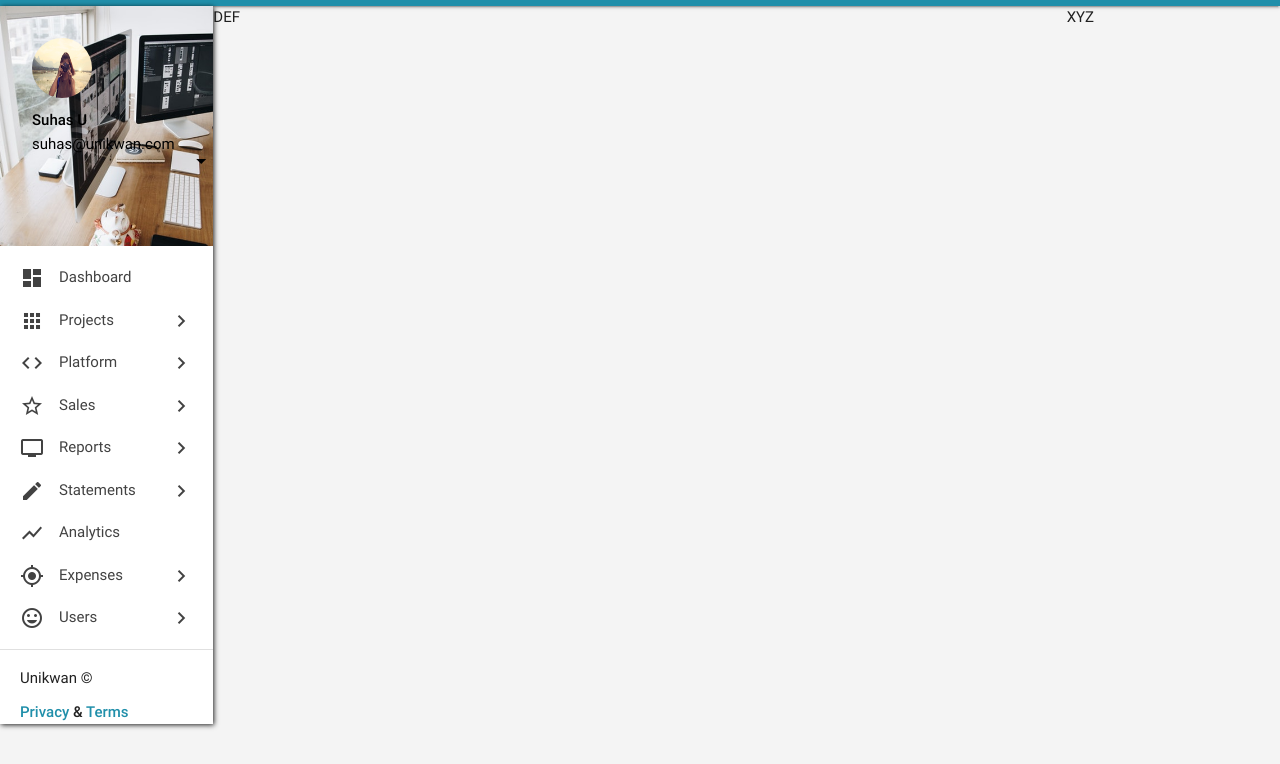
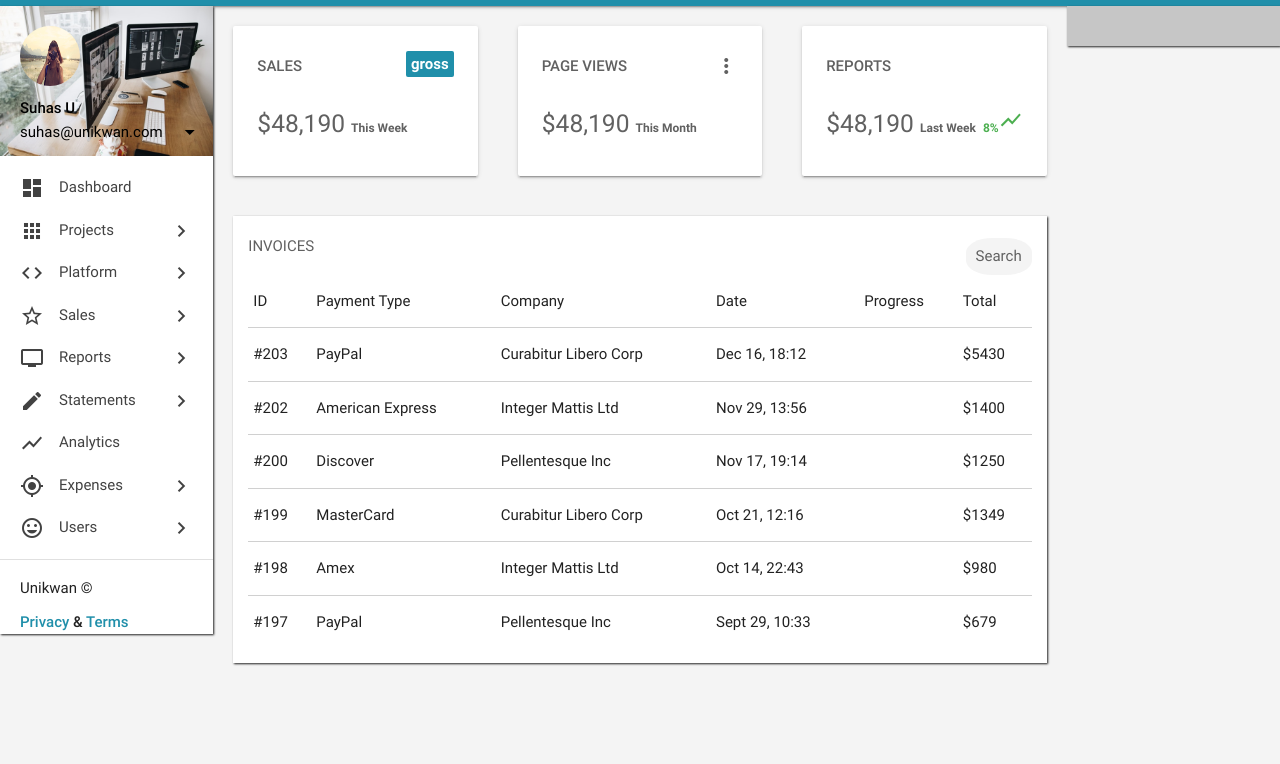
Before and after one commit to himanish58/user-homepage-sample, a website: page src/index.html in a window 1280 px wide. Shown: the part 58-822 px from the top of the page. After the commit the page ends 800 px from the top, so only its background shows below. Drawn offline with nearby package versions, Linux system fonts and the light colour scheme.

Commit message:
Completed the middle portion. Will add the graphs later.

```diff
--- a/src/index.html
+++ b/src/index.html
@@ -48,7 +48,7 @@
 
   <div class="row">
 
-    <!-- SideNav Started -->
+    <!-- Left sidebar Started -->
 
     <div class="col l2">
       <div class="left-sidebar">
@@ -83,17 +83,109 @@
         </div>
       </div>
     </div>
+    <!-- Left sidebar Ended -->
 
     <!-- Middle Table Started -->
 
     <div class="col l8">
-      DEF
+      <div class="row">
+        <div class="col l4">
+          <div class="card-panel grey-text text-darken-2">
+            <h6><strong class="left">SALES</strong><div class="right" id="gross">gross</div></h6>
+            <h5>$48,190 <span>This Week</span></h5>
+          </div>
+        </div>
+        <div class="col l4">
+          <div class="card-panel grey-text text-darken-2">
+            <h6><strong class="left">PAGE VIEWS</strong><i class="material-icons right">more_vert</i></h6>
+            <h5>$48,190 <span>This Month</span></h5>
+          </div>
+        </div>
+        <div class="col l4">
+          <div class="card-panel grey-text text-darken-2">
+            <h6><strong class="left">REPORTS</strong></h6>
+            <h5>$48,190 <span>Last Week</span><span class="right percentage green-text">8%<i class="material-icons">show_chart</i></span></h5>
+          </div>
+        </div>
+      </div>
+      <div class="row">
+        <div class="col l12">
+          <div class="main-table">
+            <h6 class="grey-text text-darken-2"><span class="left">INVOICES</span><a href="#" id="table-search" class="right grey-text text-darken-2">Search</a></h6>
+            <table class="bordered">
+              <thead>
+                <tr>
+                  <td>ID</td>
+                  <td>Payment Type</td>
+                  <td>Company</td>
+                  <td>Date</td>
+                  <td>Progress</td>
+                  <td>Total</td>
+                </tr>
+              </thead>
+              <tbody>
+                <tr>
+                  <td>#203</td>
+                  <td>PayPal</td>
+                  <td>Curabitur Libero Corp</td>
+                  <td>Dec 16, 18:12</td>
+                  <td></td>
+                  <td>$5430</td>
+                </tr>
+                <tr>
+                  <td>#202</td>
+                  <td>American Express</td>
+                  <td>Integer Mattis Ltd</td>
+                  <td>Nov 29, 13:56</td>
+                  <td></td>
+                  <td>$1400</td>
+                </tr>
+                <tr>
+                  <td>#200</td>
+                  <td>Discover</td>
+                  <td>Pellentesque Inc</td>
+                  <td>Nov 17, 19:14</td>
+                  <td></td>
+                  <td>$1250</td>
+                </tr>
+                <tr>
+                  <td>#199</td>
+                  <td>MasterCard</td>
+                  <td>Curabitur Libero Corp</td>
+                  <td>Oct 21, 12:16</td>
+                  <td></td>
+                  <td>$1349</td>
+                </tr>
+                <tr>
+                  <td>#198</td>
+                  <td>Amex</td>
+                  <td>Integer Mattis Ltd</td>
+                  <td>Oct 14, 22:43</td>
+                  <td></td>
+                  <td>$980</td>
+                </tr>
+                <tr>
+                  <td>#197</td>
+                  <td>PayPal</td>
+                  <td>Pellentesque Inc</td>
+                  <td>Sept 29, 10:33</td>
+                  <td></td>
+                  <td>$679</td>
+                </tr>
+              </tbody>
+            </table>
+          </div>
+        </div>
+      </div>
     </div>
+    <!-- Middle Table Ended -->
 
     <!-- Message Section Started -->
 
     <div class="col l2">
-      XYZ
+      <div class="right-sidebar">
+
+      </div>
     </div>
   </div>
 
--- a/src/less/style.less
+++ b/src/less/style.less
@@ -2,6 +2,10 @@
 @secondary-color: #27b7db;
 @body-background: #f4f4f4;
 @left-sidebar-background: #ffffff;
+@right-sidebar-background: #c6c6c6;
+@box-shadow-default: 1px 1px 2px;
+
+// Default styling
 
 body {
   margin: 0;
@@ -9,6 +13,12 @@ body {
   overflow-x: hidden;
   background-color: @body-background;
 }
+
+.row .col {
+  padding: 0;
+}
+
+// Navbar styling
 
 nav {
 
@@ -32,14 +42,12 @@ nav {
 
 }
 
-.row .col {
-  padding: 0;
-}
+// Left sidebar styling
 
 .left-sidebar {
   height: 100%;
   background-color: red;
-  box-shadow: 1px 1px 5px;
+  box-shadow: @box-shadow-default;
   position: relative;
   background-color: @left-sidebar-background;
 
@@ -52,12 +60,12 @@ nav {
       background-size: cover;
       background-repeat: no-repeat;
       width: 100%;
-      height: 30vh;
+      height: 150px;
 
       .user-details {
         position: absolute;
-        left: 4vh;
-        top: 4vh;
+        left: 20px;
+        top: 20px;
 
         img {
           height: 60px;
@@ -84,3 +92,67 @@ nav {
   }
 
 }
+
+// Middle table styling
+
+.card-panel {
+  margin: 20px;
+
+  #gross {
+    padding: 5px;
+    background-color: @primary-color;
+    color: @left-sidebar-background;
+    border-radius: 2px;
+    display: inline-block;
+    margin-top: -7px;
+    font-weight: bold;
+  }
+
+  h5 {
+    margin-top: 4rem;
+
+    span {
+      font-size: 0.8rem;
+      font-weight: bold;
+    }
+  }
+
+  .material-icons {
+    line-height: inherit;
+  }
+
+  .percentage {
+    margin-top: -3px;
+  }
+}
+
+.main-table {
+  margin: 20px;
+  padding: 15px;
+  background-color: @left-sidebar-background;
+  height: auto;
+  width: auto;
+  margin-top: 0;
+  box-shadow: @box-shadow-default;
+
+  #table-search {
+    padding: 10px;
+    background-color: @body-background;
+    border-radius: 40%;
+  }
+
+  tbody>tr:last-child {
+    border: none;
+  }
+}
+
+
+// Right sidebar styling
+
+.right-sidebar {
+  height: auto;
+  width: auto;
+  background-color: @right-sidebar-background;
+  padding: 20px;
+  box-shadow: @box-shadow-default;
+}
```
Also changed, not shown: src/css/style.css.
